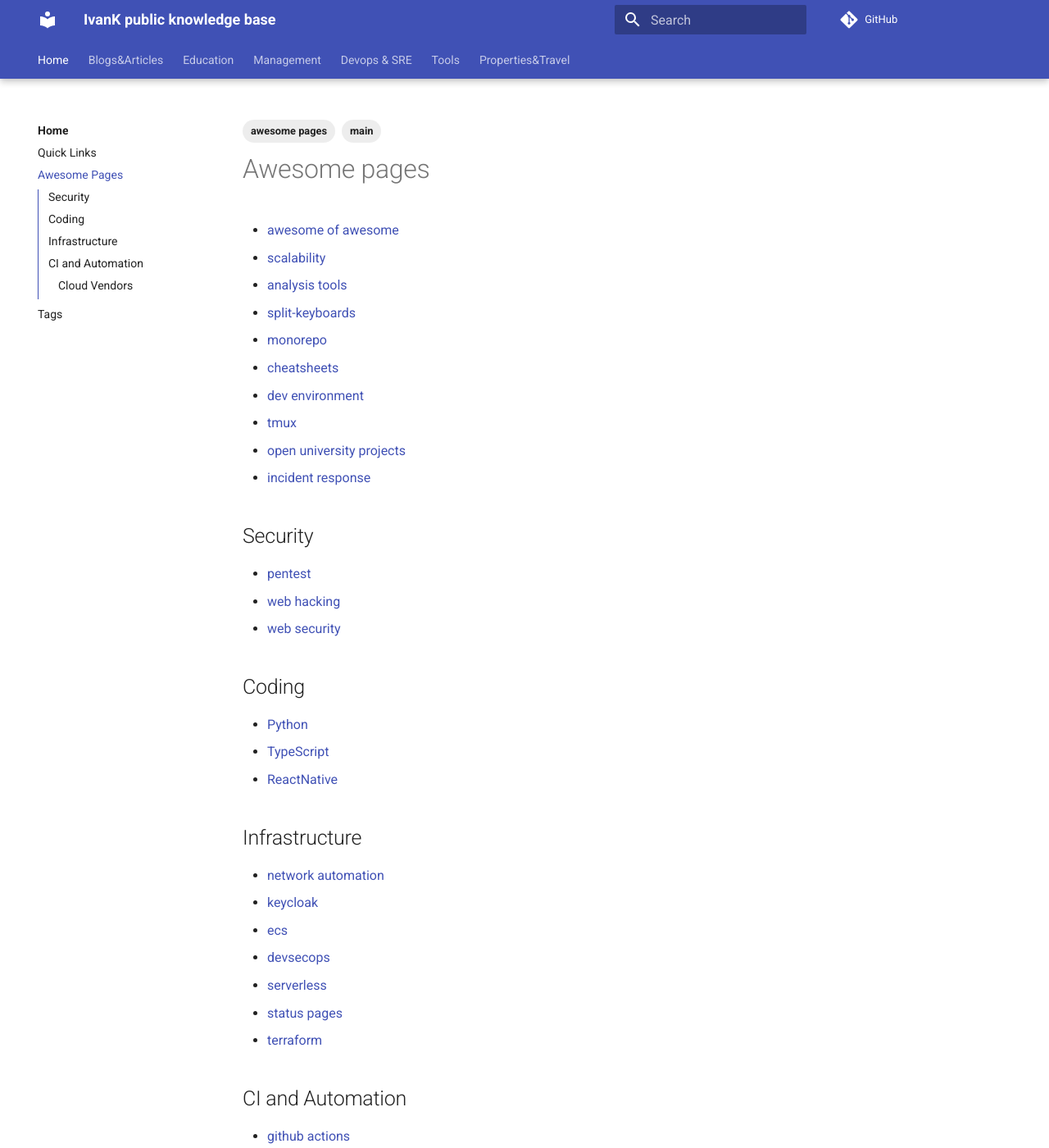
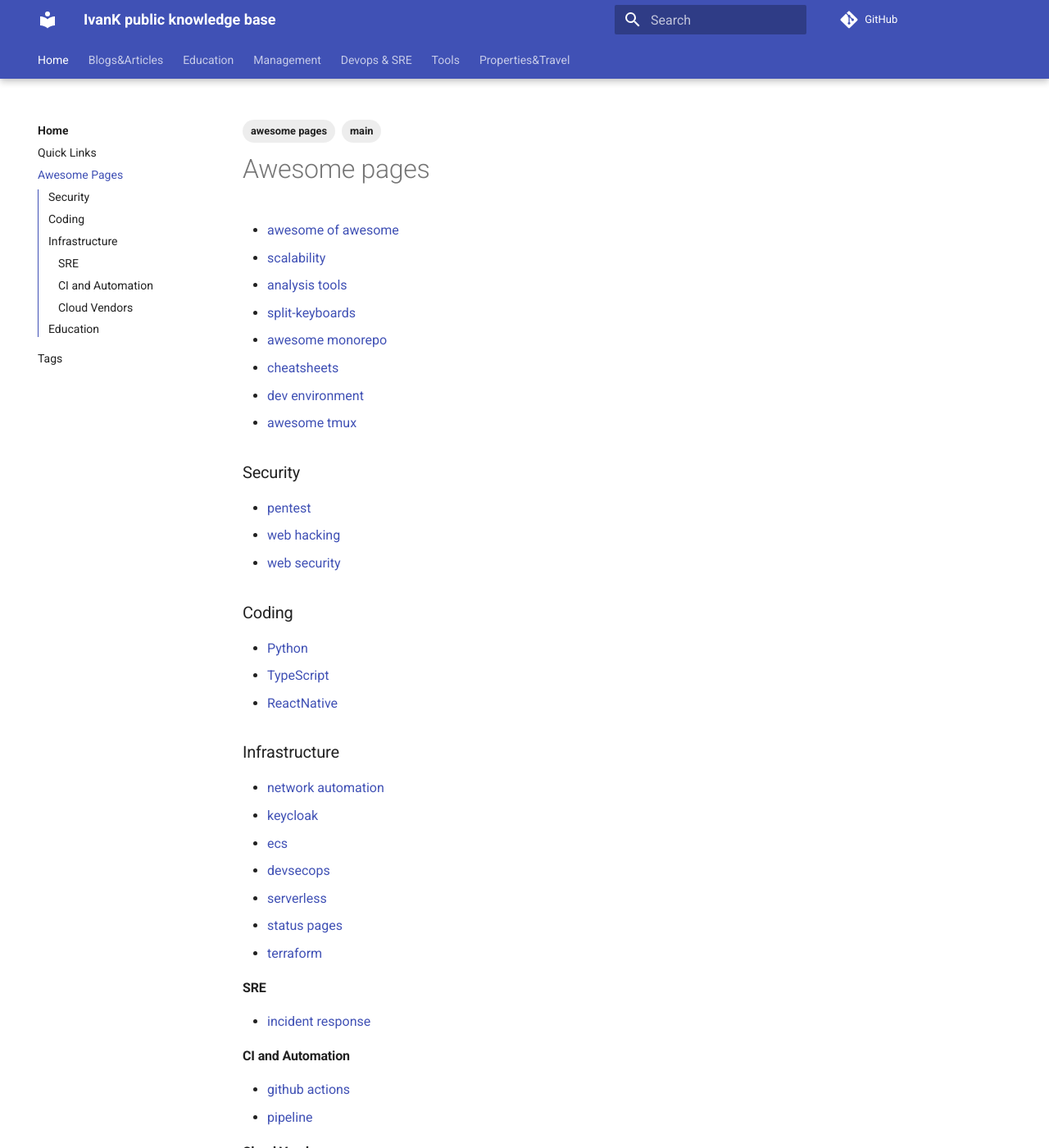
Before and after one commit to ivankatliarchuk/knowledge-base, an MkDocs documentation site: the page built from docs/awesome-pages.md, in a window 1280 px wide and 1400 px high. Shown: the whole window at 82% size. Built offline with MkDocs 1.6.1 and Material for MkDocs 9.7.7, drawn with Linux system fonts in a browser that asks for light colours; comment, search, counter and statistics services are not loaded; some of the changed text lies outside the part shown.

Commit message:
update awesome stuff

```diff
--- a/docs/awesome-pages.md
+++ b/docs/awesome-pages.md
@@ -5,8 +5,9 @@
 tags: ["main", "awesome pages"]
 date: 2021-04-25
 links:
-  - setup/setting-up-site-search.md#built-in-search-plugin
-  - insiders/index.md#how-to-become-a-sponsor
+  - docs/devops/awesome.md
+  - Nested section:
+    - External link: https://example.com
 ---
 
 # Awesome pages
@@ -15,26 +16,24 @@
 - [scalability](https://github.com/binhnguyennus/awesome-scalability)
 - [analysis tools](https://github.com/analysis-tools-dev/static-analysis)
 - [split-keyboards](https://github.com/diimdeep/awesome-split-keyboards)
-- [monorepo](https://github.com/korfuri/awesome-monorepo)
+- [awesome monorepo](https://github.com/korfuri/awesome-monorepo)
 - [cheatsheets](https://github.com/LeCoupa/awesome-cheatsheets)
 - [dev environment](https://github.com/jondot/awesome-devenv)
-- [tmux](https://github.com/ivankatliarchuk/awesome-tmux)
-- [open university projects](https://github.com/tejado/awesome-ou-projects)
-- [incident response](https://github.com/meirwah/awesome-incident-response)
+- [awesome tmux](https://github.com/ivankatliarchuk/awesome-tmux)
 
-## Security
+### Security
 
 - [pentest](https://github.com/enaqx/awesome-pentest)
 - [web hacking](https://github.com/infoslack/awesome-web-hacking)
 - [web security](https://github.com/qazbnm456/awesome-web-security)
 
-## Coding
+### Coding
 
 - [Python](https://github.com/vinta/awesome-python)
 - [TypeScript](https://github.com/dzharii/awesome-typescript)
 - [ReactNative](https://github.com/jondot/awesome-react-native)
 
-## Infrastructure
+### Infrastructure
 
 - [network automation](https://github.com/networktocode/awesome-network-automation)
 - [keycloak](https://github.com/thomasdarimont/awesome-keycloak)
@@ -44,13 +43,21 @@
 - [status pages](https://github.com/ivbeg/awesome-status-pages)
 - [terraform](https://github.com/shuaibiyy/awesome-terraform)
 
-## CI and Automation
+#### SRE
+
+- [incident response](https://github.com/meirwah/awesome-incident-response)
+
+#### CI and Automation
 
 - [github actions](https://github.com/sdras/awesome-actions)
 - [pipeline](https://github.com/pditommaso/awesome-pipeline)
 
-### Cloud Vendors
+#### Cloud Vendors
 
 - [aws](https://github.com/donnemartin/awesome-aws)
 - [gcp](https://github.com/GoogleCloudPlatform/awesome-google-cloud)
 - [azure](https://github.com/kristofferandreasen/awesome-azure)
+
+### Education
+
+- [open university projects](https://github.com/tejado/awesome-ou-projects)
```
Also changed, not shown: 1 other file.
